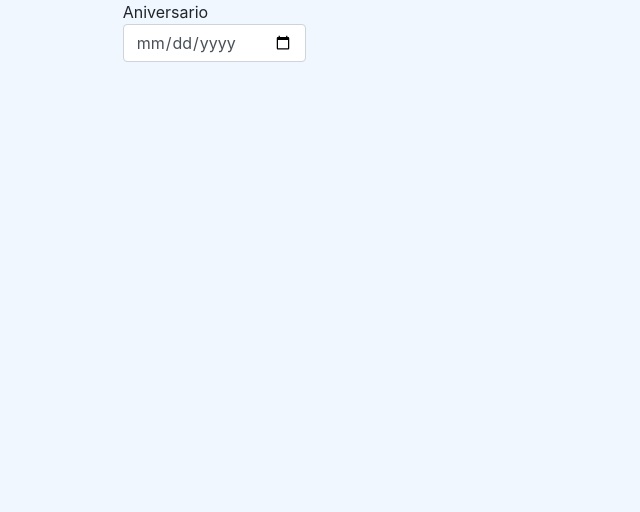
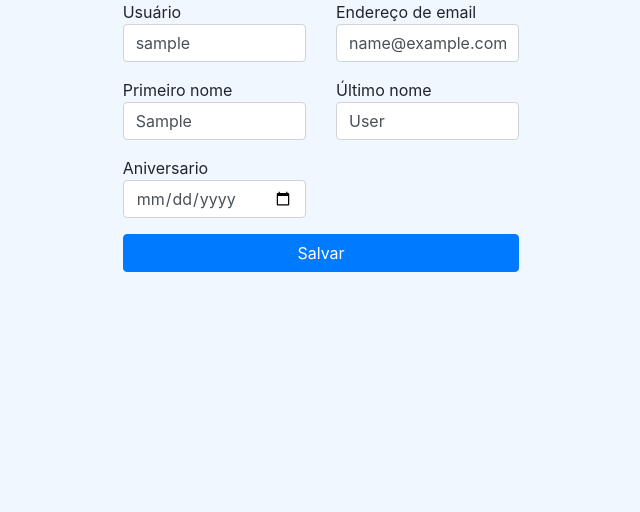
Before and after one commit to ViniciusC-Moura/appweb, a Django app: page /usuario/edit in a window 1280 px wide. Shown: the part 56-568 px from the top of the page, without its empty margins (319-959 px from the left). Run offline with Django 4.2, Linux system fonts and the light colour scheme; the visitor is signed in with stand-in values (Sample User, id 1); data comes from the database, SQL or seed files in the repository; some libraries are stand-ins or nearby versions.

Commit message:
cap 9 feito

```diff
--- a/Loja/loja/forms/UserUsuarioForm.py
+++ b/Loja/loja/forms/UserUsuarioForm.py
@@ -1,6 +1,8 @@
 from django.forms import ModelForm
 from django import forms
 from loja.models.Usuario import Usuario
+from django.contrib.auth.models import User
+
 class UserUsuarioForm(ModelForm):
     def __init__(self, *args, **kwargs):
         super(UserUsuarioForm, self).__init__(*args, **kwargs)
@@ -19,5 +21,15 @@ class UserUsuarioForm(ModelForm):
         widgets = {
             'user': forms.HiddenInput(),
             'perfil': forms.Select(attrs={'class': "form-control"}),
-            'aniversario': forms.DateInput(attrs={'class': "form-control", "type": "date"})
+            'aniversario': forms.DateInput(format='%Y-%m-%d', attrs={'class': "form-control", "type": "date",})
         }
+class UserForm(ModelForm):
+    class Meta:
+        model = User
+        fields = ['username', 'email', 'first_name', 'last_name']
+        widgets = {
+            'username': forms.TextInput(attrs={'class': "form-control"}),
+            'email': forms.EmailInput(attrs={'class': "form-control"}),
+            'first_name': forms.TextInput(attrs={'class': "form-control"}),
+            'last_name': forms.TextInput(attrs={'class': "form-control"})
+        }
--- a/Loja/loja/templates/usuario/usuario-edit.html
+++ b/Loja/loja/templates/usuario/usuario-edit.html
@@ -7,19 +7,41 @@
 <div class="container-fluid">
 <div class="row">
     <form class="col-md-6 col-lg-4 offset-md-3 offset-lg-4" method="POST" action="">
+        {% if message is not None %}
+            <div class="alert alert-{{ message.type }}">{{ message.text }}</div>
+        {% endif %}
         <div class="row">
             {% csrf_token %}
-            {% for f in usuarioForm %}
-            {% if not f.is_hidden %}
-            <div class="form-group col-md-6">
-                {{ f.label }}
-                {{ f }}
+
+            {% for f in userForm %}
+                {% if not f.is_hidden %}
+                    <div class="form-group col-md-6">
+                    {{ f.label }}
+                    {{ f }}
+
+                    {% for error in f.errors %}
+                        <div class="invalid-feedback" style="display: initial;">{{ error }}</div>
+                    {% endfor %}
             </div>
             {% else %}
             {{ f }}
             {% endif %}
             {% endfor %}
+            {% for f in usuarioForm %}
+                {% if not f.is_hidden %}
+                    <div class="form-group col-md-6">
+                        {{ f.label }}
+                        {{ f }}
+                        {% for error in f.errors %}
+                            <div class="invalid-feedback" style="display: initial;">{{ error }}</div>
+                        {% endfor %}
+                    </div>
+                    {% else %}
+                    {{ f }}
+                {% endif %}
+            {% endfor %}
         </div>
+        <button type="submit" class="btn btn-primary">Salvar</button>
     </form>
 </div>
 </div>
--- a/Loja/loja/views/UsuarioView.py
+++ b/Loja/loja/views/UsuarioView.py
@@ -1,6 +1,6 @@
 from django.shortcuts import render, redirect, get_object_or_404
 from loja.models import Usuario
-from loja.forms.UserUsuarioForm import UserUsuarioForm
+from loja.forms.UserUsuarioForm import UserUsuarioForm, UserForm
 def list_usuario_view(request, id=None):
     # carrega somente usuarios, não inclui os admin
     usuarios = Usuario.objects.filter(perfil=2)
@@ -11,8 +11,33 @@ def list_usuario_view(request, id=None):
 
 def edit_usuario_view(request):
     usuario = get_object_or_404(Usuario, user=request.user)
+    emailUnused = True
+    message = None
+    if request.method == 'POST':
+        usuarioForm = UserUsuarioForm(request.POST, instance=usuario)
+        userForm = UserForm(request.POST, instance=request.user)
+        verifyEmail = Usuario.objects.filter(user__email=request.POST['email']).exclude(user__id=request.user.id).first()
+        emailUnused = verifyEmail is None
+    else:
+        usuarioForm = UserUsuarioForm(instance=usuario)
+        userForm = UserForm(instance=request.user)
+
+    if usuarioForm.is_valid() and userForm.is_valid() and emailUnused:
+        usuarioForm.save()
+        userForm.save()
+        message = { 'type': 'success', 'text': 'Dados atualizados com sucesso' }
+    else:
+        if request.method == 'POST':
+            if emailUnused:
+                message = { 'type': 'danger', 'text': 'Dados inválidos' }
+            else:
+                message = { 'type': 'warning', 'text': 'E-mail já usado' }
+
     usuarioForm = UserUsuarioForm(instance=usuario)
+    userForm = UserForm(instance=request.user)
     context = {
-    'usuarioForm': usuarioForm
+    'usuarioForm': usuarioForm,
+    'userForm': userForm,
+    'message': message
     }
     return render(request, template_name='usuario/usuario-edit.html', context=context, status=200)
```
